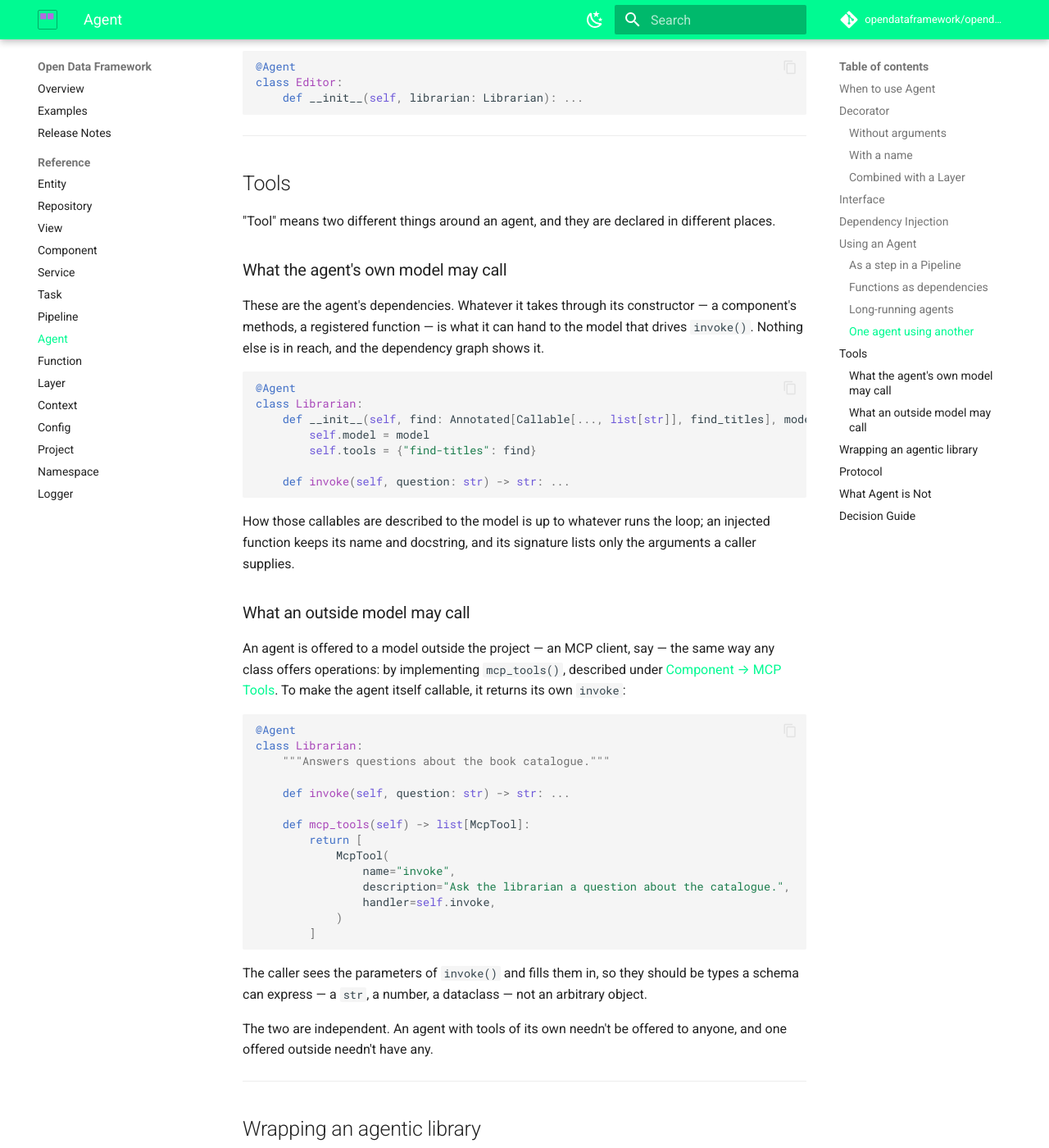
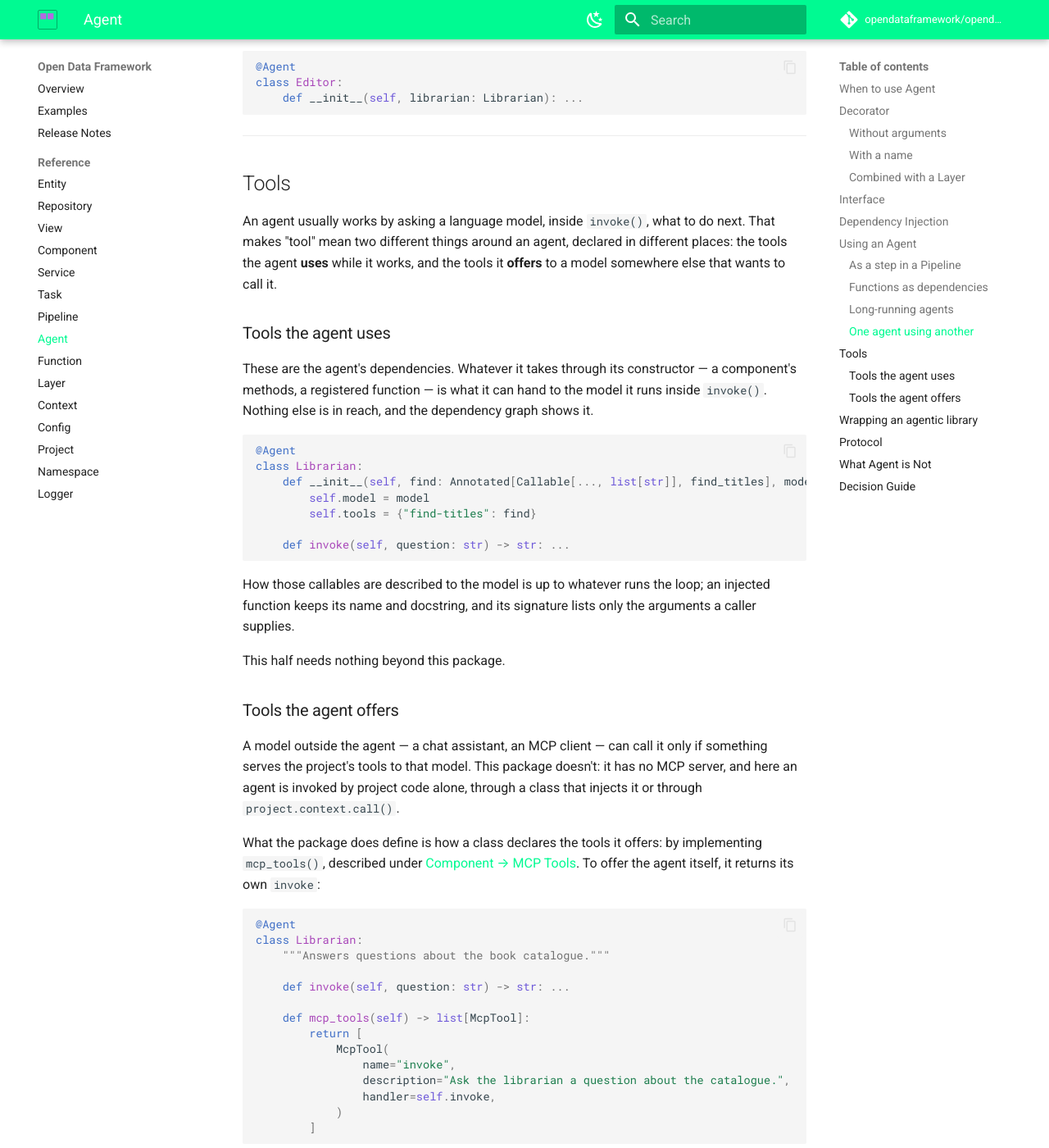
Before and after one commit to opendataframework/opendataframework, an MkDocs documentation site: the page built from docs/agent.md, in a window 1280 px wide and 1400 px high, scrolled down 4416 px. Shown: the whole window at 82% size. Built offline with MkDocs 1.6.1 and Material for MkDocs 9.7.7, drawn with Linux system fonts in a browser that asks for light colours; comment, search, counter and statistics services are not loaded; some of the changed text lies outside the part shown.

Commit message:
:memo: docs(agent): name agent tools by direction
"What the agent's own model may call" left it unclear which model was
meant, and the section read as if an outside model could reach an agent
with this package alone. Nothing here serves tools to a model — that
takes an MCP server such as the one in `odf`.

The two halves are now the tools an agent uses and the tools it offers,
introduced by the model an agent runs inside `invoke()`, and the second
half says what it depends on.

````diff
--- a/docs/agent.md
+++ b/docs/agent.md
@@ -219,14 +219,16 @@ class Editor:
 
 ## Tools
 
-"Tool" means two different things around an agent, and they are declared in different
-places.
+An agent usually works by asking a language model, inside `invoke()`, what to do next.
+That makes "tool" mean two different things around an agent, declared in different
+places: the tools the agent **uses** while it works, and the tools it **offers** to a
+model somewhere else that wants to call it.
 
-### What the agent's own model may call
+### Tools the agent uses
 
 These are the agent's dependencies. Whatever it takes through its constructor — a
-component's methods, a registered function — is what it can hand to the model that
-drives `invoke()`. Nothing else is in reach, and the dependency graph shows it.
+component's methods, a registered function — is what it can hand to the model it runs
+inside `invoke()`. Nothing else is in reach, and the dependency graph shows it.
 
 ```python
 @Agent
@@ -242,12 +244,19 @@ How those callables are described to the model is up to whatever runs the loop;
 injected function keeps its name and docstring, and its signature lists only the
 arguments a caller supplies.
 
-### What an outside model may call
+This half needs nothing beyond this package.
 
-An agent is offered to a model outside the project — an MCP client, say — the same way
-any class offers operations: by implementing `mcp_tools()`, described under
-[Component → MCP Tools](component.md#mcp-tools). To make the agent itself callable, it
-returns its own `invoke`:
+### Tools the agent offers
+
+A model outside the agent — a chat assistant, an MCP client — can call it only if
+something serves the project's tools to that model. This package doesn't: it has no MCP
+server, and here an agent is invoked by project code alone, through a class that
+injects it or through `project.context.call()`.
+
+What the package does define is how a class declares the tools it offers: by
+implementing `mcp_tools()`, described under
+[Component → MCP Tools](component.md#mcp-tools). To offer the agent itself, it returns
+its own `invoke`:
 
 ```python
 @Agent
@@ -266,11 +275,17 @@ class Librarian:
         ]
 ```
 
-The caller sees the parameters of `invoke()` and fills them in, so they should be types
-a schema can express — a `str`, a number, a dataclass — not an arbitrary object.
+The calling model sees the parameters of `invoke()` and fills them in, so they should be
+types a schema can express — a `str`, a number, a dataclass — not an arbitrary object.
 
-The two are independent. An agent with tools of its own needn't be offered to anyone,
-and one offered outside needn't have any.
+!!! tip "Seeing it in practice"
+    The sibling [`odf`](https://opendataframework.github.io/odf/) package's `McpServer`
+    is the consumer of `mcp_tools()`. With it running, the model on the other side calls
+    `librarian.invoke`, and the librarian in turn uses the tools from its constructor to
+    work out the answer.
+
+The two are independent. An agent that uses tools needn't offer any, and one that
+offers itself needn't use any.
 
 ---
 
````
